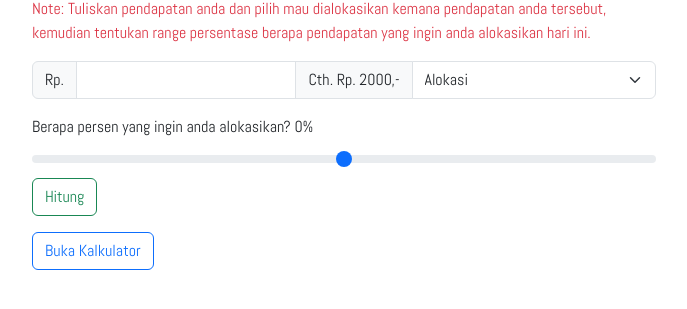
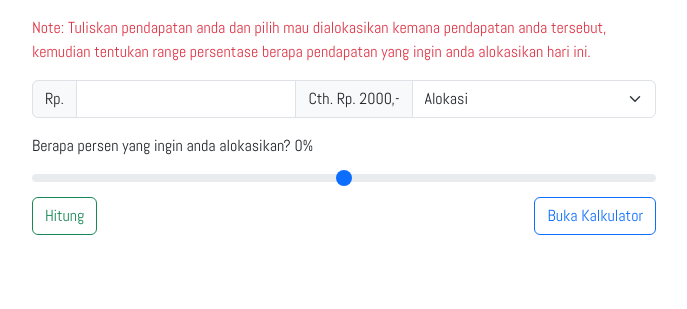
Before and after one commit to FMATheNomad/polar-purse, a plain HTML site: page index.html in a window 1280 px wide. Shown: the part 319-628 px from the top of the page, without its empty margins (296-983 px from the left). Drawn offline with nearby package versions, Linux system fonts and the light colour scheme.

Commit message:
add button pararel between

```diff
--- a/index.html
+++ b/index.html
@@ -53,13 +53,11 @@
                   <input type="range" class="form-range" id="customRange1">
               </div>
               <div class="d-flex flex-column align-items-center justify-content-center w-100">
-                  <div class="d-flex flex-1  align-items-center justify-content-start w-100">
+                  <div class="d-flex flex-1  align-items-center justify-content-between w-100">
                       <button type="submit" class="btn btn-outline-success">Hitung</button>
+                      <button type="button" class="btn btn-outline-primary" id="openCalculator">Buka Kalkulator</button>
                   </div>
                   <div id="resultDisplay" class="mt-3"></div>
-                  <div class="d-flex flex-1 align-items-center justify-content-start w-100">
-                    <button type="button" class="btn btn-outline-primary" id="openCalculator">Buka Kalkulator</button>
-                  </div>
               </div>
               <div class="modal fade" id="calculatorModal" tabindex="-1" aria-labelledby="calculatorModalLabel" aria-hidden="true">
                 <div class="modal-dialog">
```
